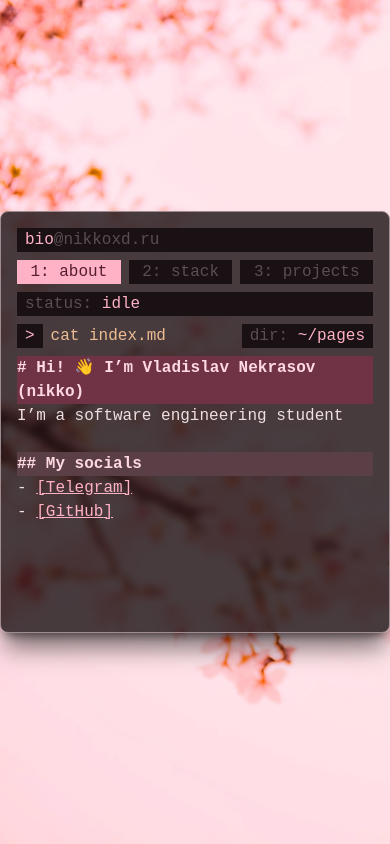
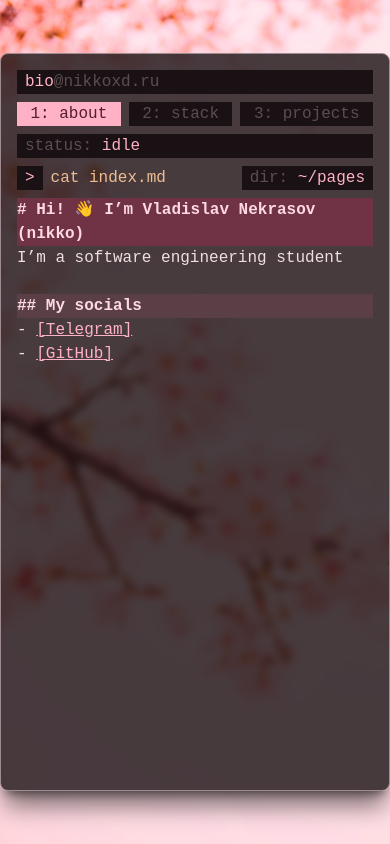
Before and after one commit to nikkoxd/bio, an Astro site: page / in a window 390 px wide. Built offline with nearby package versions, Linux system fonts and the light colour scheme; Astro itself is replaced by a stand-in of ours.

Commit message:
fix: change layout width and height on small screens

```diff
--- a/src/layouts/Layout.astro
+++ b/src/layouts/Layout.astro
@@ -15,7 +15,7 @@ const { frontmatter } = Astro.props;
     <title>bio - {frontmatter.title}</title>
 	</head>
   <body class="bg-[url(/background.jpg)] bg-cover h-screen flex justify-center items-center">
-    <div class="p-4 min-h-1/2 min-w-1/2 bg-background/80 backdrop-blur-xs text-on-background border-1 border-outline shadow-shadow/50 shadow-xl rounded-lg">
+    <div class="p-4 min-h-7/8 md:min-h-1/2 min-w-7/8 md:min-w-1/2 bg-background/80 backdrop-blur-xs text-on-background border-1 border-outline shadow-shadow/50 shadow-xl rounded-lg">
       <Header />
       <CommandLine title={frontmatter.title} />
       <slot />
```
